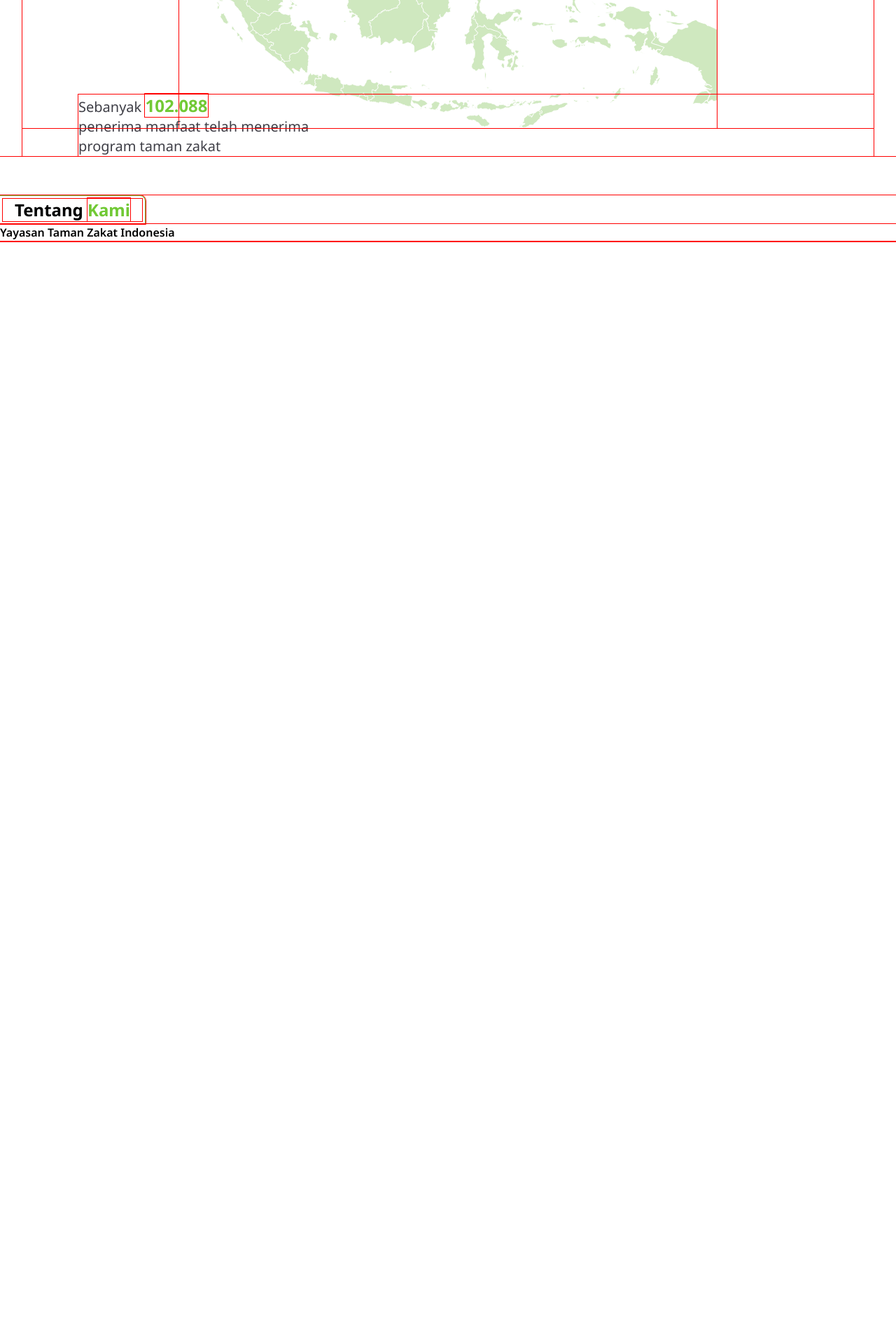
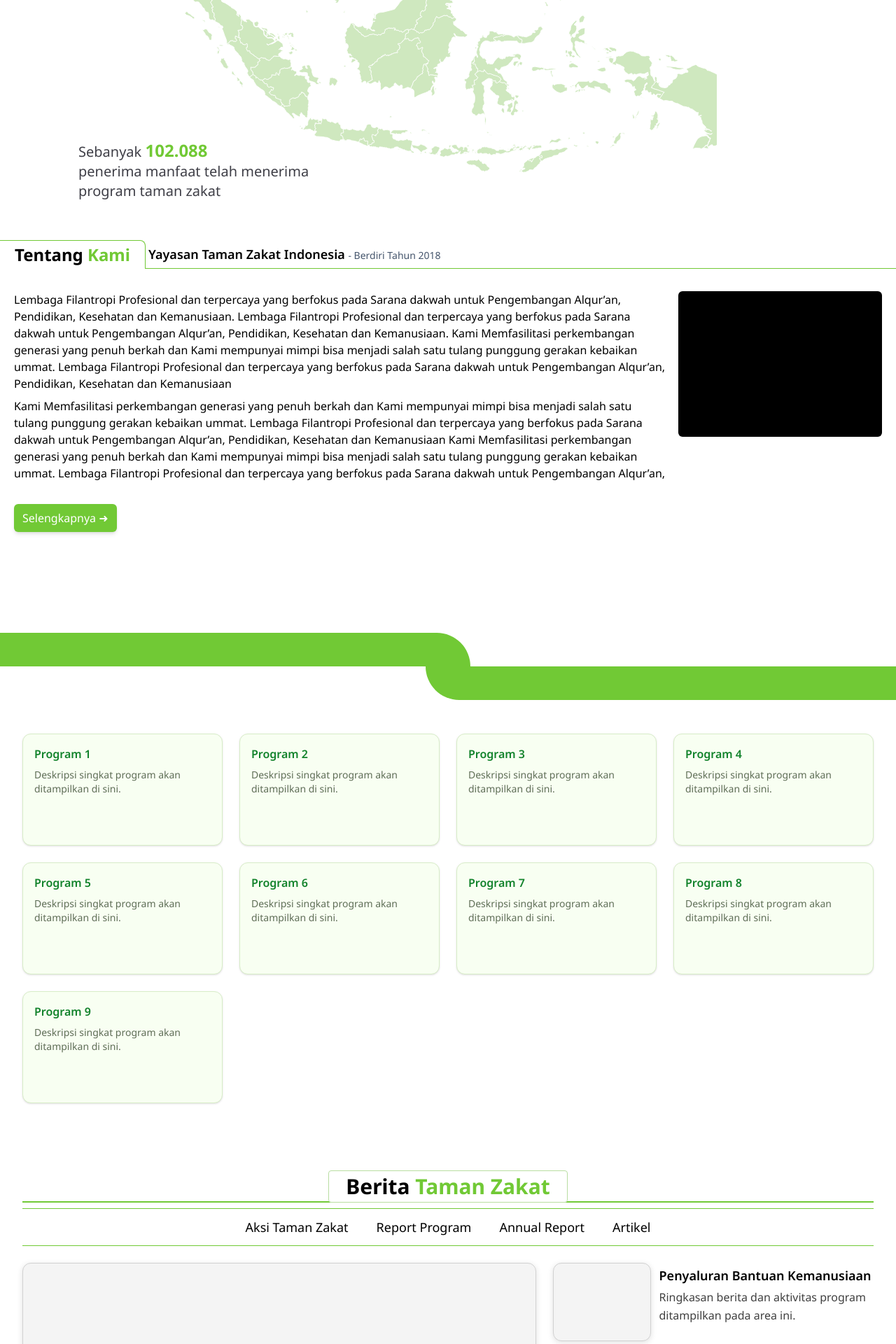
Before and after one commit to egrjati/Taman-Zakat-Indonesia, a Next.js app: page / in a window 1280 px wide. Shown: the part 880-2800 px from the top of the page at 70% size. Before the commit the page ends 1481 px from the top, so only its background shows below. Built offline with nearby package versions, Linux system fonts and the light colour scheme.

Commit message:
create about us and news

```diff
--- a/src/app/globals.css
+++ b/src/app/globals.css
@@ -25,8 +25,8 @@
   font-family: Arial, Helvetica, sans-serif;
 }
 
-@layer base {
+/* @layer base {
   *, *::before, *::after {
     outline: 1px solid red !important;
   }
-}
+} */
--- a/src/app/page.tsx
+++ b/src/app/page.tsx
@@ -5,7 +5,7 @@
     <section className="w-full min-h-screen flex flex-col bg-white">
       {/* Header */}
       <header>
-        <div className="w-full h-64 bg-black flex items-center justify-center">
+        <div className="w-full h-80 bg-black flex items-center justify-center">
           <h1 className="font-bold text-3xl">
             TAMAN <span className="text-[#7FC248]">ZAKAT</span>
           </h1>
@@ -89,14 +89,145 @@
         </section>
 
         {/* Tentang Kami */}
-        <section className="mt-14 ">
-          <div className="border border-[#71C935] border-b-0 border-l-0 rounded-l-none rounded-b-none rounded-t-lg p-1 w-52 text-center">
-            <h2 className="font-bold text-2xl text-black">
-              Tentang <span className="font-bold text-2xl text-[#71C935]">Kami</span>
-            </h2>
+        <section className="mt-14">
+          {/* title about us */}
+          <div className="flex">
+            <div className="border border-[#71C935] border-b-0 border-l-0 rounded-l-none rounded-b-none rounded-t-lg p-1 w-52 text-center">
+              <h2 className="font-bold text-2xl text-black">
+                Tentang <span className="font-bold text-2xl text-[#71C935]">Kami</span>
+              </h2>
+            </div>
+            <div className="flex-1 border border-[#71C935] border-t-0 border-l-0 border-r-0 font-bold flex items-end">
+              <h2 className="text-black ml-1 font-semibold text-lg leading-none mb-2">
+                Yayasan Taman Zakat Indonesia{" "}
+                <span className="font-light text-sm text-slate-600">- Berdiri Tahun 2018</span>
+              </h2>
+            </div>
           </div>
-          <div className="border border-[#71C935] border-t-0 border-l-0 border-r-0">
-            <h2 className="text-black font-semibold">Yayasan Taman Zakat Indonesia</h2>
+
+          {/* isi about us */}
+          <div className="flex px-5 gap-4 mt-8">
+            <div className="text-black w-5xl">
+              <p>
+                Lembaga Filantropi Profesional dan terpercaya yang berfokus pada Sarana dakwah untuk
+                Pengembangan Alqur’an, Pendidikan, Kesehatan dan Kemanusiaan. Lembaga Filantropi
+                Profesional dan terpercaya yang berfokus pada Sarana dakwah untuk Pengembangan
+                Alqur’an, Pendidikan, Kesehatan dan Kemanusiaan. Kami Memfasilitasi perkembangan
+                generasi yang penuh berkah dan Kami mempunyai mimpi bisa menjadi salah satu tulang
+                punggung gerakan kebaikan ummat. Lembaga Filantropi Profesional dan terpercaya yang
+                berfokus pada Sarana dakwah untuk Pengembangan Alqur’an, Pendidikan, Kesehatan dan
+                Kemanusiaan
+              </p>
+              <p className="mt-2">
+                Kami Memfasilitasi perkembangan generasi yang penuh berkah dan Kami mempunyai mimpi
+                bisa menjadi salah satu tulang punggung gerakan kebaikan ummat. Lembaga Filantropi
+                Profesional dan terpercaya yang berfokus pada Sarana dakwah untuk Pengembangan
+                Alqur’an, Pendidikan, Kesehatan dan Kemanusiaan Kami Memfasilitasi perkembangan
+                generasi yang penuh berkah dan Kami mempunyai mimpi bisa menjadi salah satu tulang
+                punggung gerakan kebaikan ummat. Lembaga Filantropi Profesional dan terpercaya yang
+                berfokus pada Sarana dakwah untuk Pengembangan Alqur’an,
+              </p>
+            </div>
+
+            <div className="w-80 h-52 bg-black rounded-md"></div>
+          </div>
+          <div className="px-5 mt-8">
+            <a
+              href=""
+              className="inline-flex w-fit items-center text-white bg-[#71C935] px-3 py-2 rounded-md font-light text-md shadow-md hover:scale-105 transition-transform"
+            >
+              Selengkapnya ➜
+            </a>
+          </div>
+        </section>
+
+        {/* Program */}
+        <section className="mt-36">
+          {/* pembatas */}
+          <div>
+            {/* kiri */}
+            <div className="flex justify-start">
+              <div className="bg-[#71C935] w-2xl h-12 rounded-tr-[200px]"></div>
+            </div>
+            {/* kanan */}
+            <div className="flex justify-end">
+              <div className="bg-[#71C935] w-2xl h-12 rounded-bl-[200px]"></div>
+            </div>
+          </div>
+          {/* grid */}
+          <div className="mx-auto mt-12 max-w-7xl px-4 sm:px-6 lg:px-8">
+            <div className="grid grid-cols-1 gap-6 sm:grid-cols-2 lg:grid-cols-4">
+              {Array.from({ length: 9 }).map((_, index) => (
+                <div
+                  key={index}
+                  className="h-40 rounded-xl border border-[#D8EDC8] bg-[#F8FFF2] p-4 shadow-sm"
+                >
+                  <h3 className="text-base font-semibold text-[#13832C]">Program {index + 1}</h3>
+                  <p className="mt-2 text-sm text-[#5F6D57]">
+                    Deskripsi singkat program akan ditampilkan di sini.
+                  </p>
+                </div>
+              ))}
+            </div>
+          </div>
+        </section>
+
+        {/* Section Berita */}
+        <section className="mt-24">
+          <div className="mx-auto max-w-7xl px-4 sm:px-6 lg:px-8">
+            <div className="relative flex items-center justify-center">
+              <div className="absolute left-0 bottom-0 right-0 h-[2px] bg-[#71C935]"></div>
+              <h2 className="relative z-10 rounded-sm border border-[#B8DDA1] bg-white px-6 py-1 text-3xl font-bold text-black sm:text-3xl">
+                Berita <span className="text-[#71C935]">Taman Zakat</span>
+              </h2>
+            </div>
+
+            <div className="mt-2 border-y border-[#71C935] py-3">
+              <ul className="flex flex-wrap items-center justify-center gap-10 text-sm font-light text-black sm:gap-10 sm:text-lg">
+                <li>Aksi Taman Zakat</li>
+                <li>Report Program</li>
+                <li>Annual Report</li>
+                <li>Artikel</li>
+              </ul>
+            </div>
+
+            <div className="mt-6 grid grid-cols-1 gap-6 lg:grid-cols-[2fr_1.25fr]">
+              <div className="space-y-4">
+                <div className="h-[360px] rounded-xl border border-[#D1D1D1] bg-[#F4F4F4] shadow-[0_2px_8px_rgba(0,0,0,0.12)]"></div>
+                <div className="grid grid-cols-1 gap-4 sm:grid-cols-2">
+                  <div className="h-44 rounded-xl border border-[#D1D1D1] bg-[#F4F4F4] shadow-[0_2px_8px_rgba(0,0,0,0.12)]"></div>
+                  <div className="h-44 rounded-xl border border-[#D1D1D1] bg-[#F4F4F4] shadow-[0_2px_8px_rgba(0,0,0,0.12)]"></div>
+                </div>
+              </div>
+
+              <div className="space-y-4">
+                {[
+                  "Penyaluran Bantuan Kemanusiaan",
+                  "Gerakan Sejuta Alquran",
+                  "Program Pendidikan Yatim",
+                  "Laporan Kebaikan Bulanan",
+                ].map((title) => (
+                  <article key={title} className="grid grid-cols-[140px_1fr] items-start gap-3">
+                    <div className="h-28 rounded-xl border border-[#D1D1D1] bg-[#F4F4F4] shadow-[0_2px_8px_rgba(0,0,0,0.12)]"></div>
+                    <div className="pt-1">
+                      <h3 className="text-sm font-semibold text-black sm:text-lg">{title}</h3>
+                      <p className="mt-1 text-xs leading-relaxed text-[#404040] sm:text-base">
+                        Ringkasan berita dan aktivitas program ditampilkan pada area ini.
+                      </p>
+                    </div>
+                  </article>
+                ))}
+              </div>
+            </div>
+          </div>
+
+          <div className="px-5 mt-8">
+            <a
+              href=""
+              className="inline-flex w-fit items-center text-white bg-[#71C935] px-14 py-2 rounded-md font-light text-md shadow-md hover:scale-105 transition-transform"
+            >
+              Lihat Lebih Banyak ➜
+            </a>
           </div>
         </section>
       </main>
--- a/src/types/css.d.ts
+++ b/src/types/css.d.ts
@@ -1 +1 @@
-declare module "*.css";
+// declare module "*.css";
```
